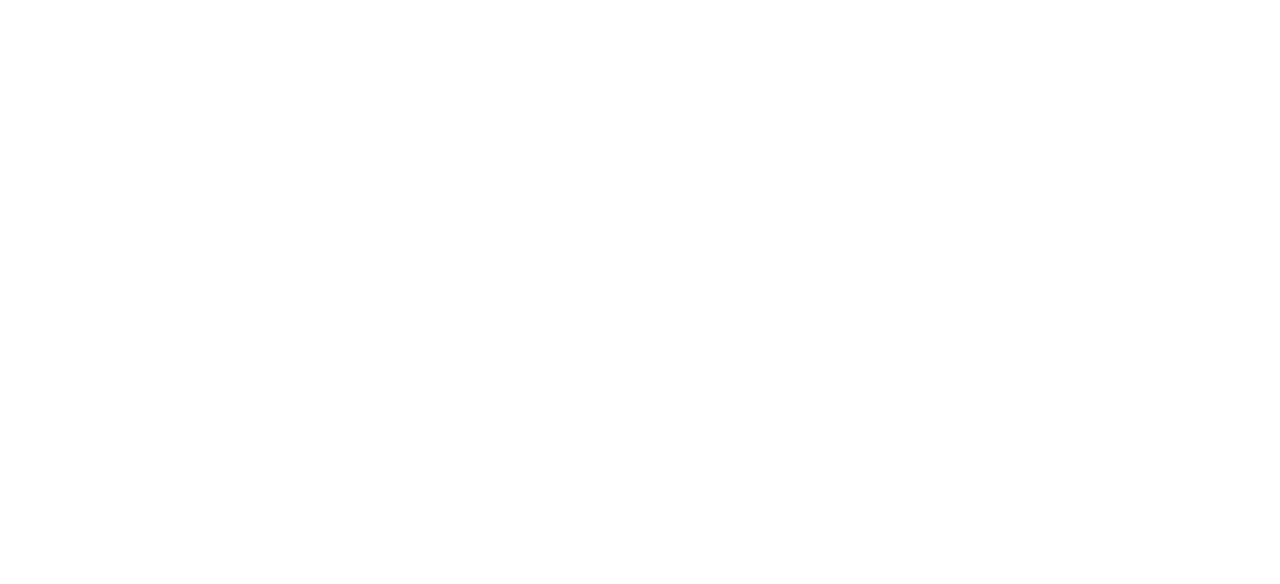
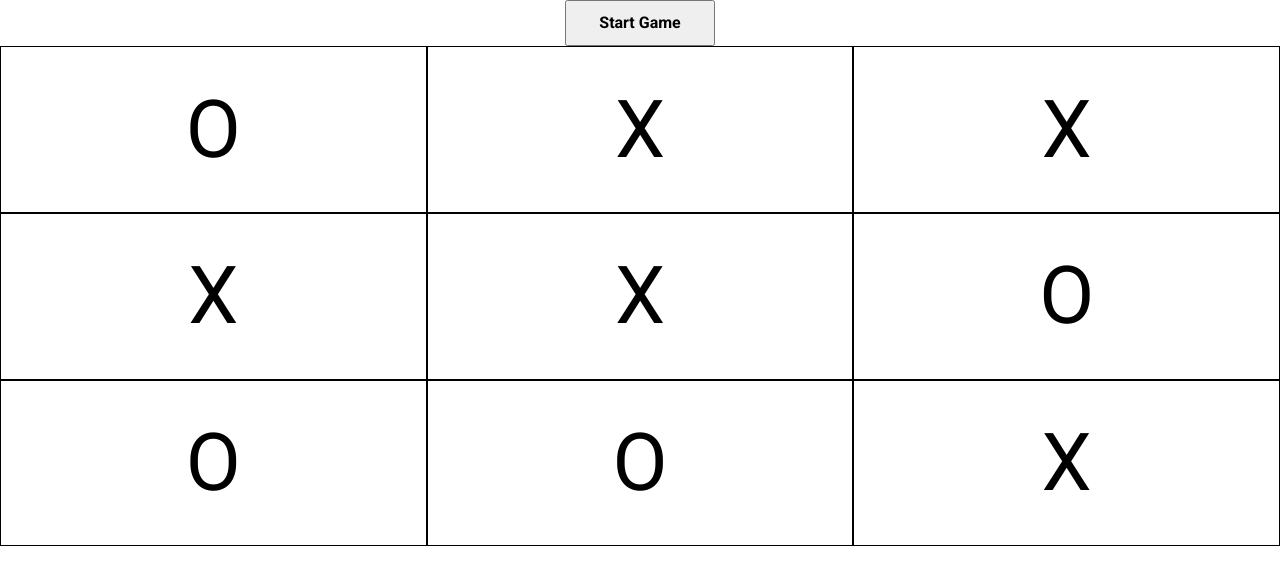
Before and after one commit to ffdmatt/odin-tictactoe, a website: page index.html in a window 1280 px wide. Drawn offline with Linux system fonts and the light colour scheme.

Commit message:
displayController set up building the board on screen

```diff
--- a/index.html
+++ b/index.html
@@ -4,11 +4,21 @@
     <meta charset="UTF-8">
     <meta name="viewport" content="width=device-width, initial-scale=1.0">
     <link rel="stylesheet" href="normalize.css">
+    <link rel="preconnect" href="https://fonts.googleapis.com">
+    <link rel="preconnect" href="https://fonts.gstatic.com" crossorigin>
+    <link href="https://fonts.googleapis.com/css2?family=Roboto:ital,wght@0,100;0,400;0,700;0,900;1,100;1,400;1,700;1,900&display=swap" rel="stylesheet">
     <link rel="stylesheet" href="style.css">
     <title>Document</title>
 </head>
 <body>
-
+    <header>
+        <nav>
+            <button class="btn btn-primary">Start Game</button>
+        </nav>
+    </header>
+    <main>
+        <div class="gameBoard" id="gameBoard"></div>
+    </main>
 </body>
 <footer>
     <script src="script.js" type="text/javascript"></script>
--- a/script.js
+++ b/script.js
@@ -0,0 +1,31 @@
+// module for game board, score keeping, etc
+const gameBoard = (() => {
+    //const board = {}[9];
+    const board = ["o", "x", "x", "x", "X", "O", "O", "O", "X"];
+
+    return board;
+})();
+
+// displayController module
+// should render the contents of the gameboard array to the webpage
+const displayController = (() => {
+    const boardContainer = document.getElementById("gameBoard");
+    const loadBoard = () => {
+        for(i = 0; i < 9; i++) {
+            let div = document.createElement("div");
+            let span = document.createElement("span");
+            boardContainer.appendChild(div).appendChild(span).append(gameBoard[i]);
+
+        }
+    }
+    return {loadBoard, boardContainer};
+})();
+
+// player factory with score, marker(?), winlose(?)
+const player = (score, marker, playerNumber) => {
+    const testFunction = () => console.log('player' + playerNumber + ' ready!');
+    return {score, marker, playerNumber, testFunction};
+};
+
+// load the board
+displayController.loadBoard();
--- a/style.css
+++ b/style.css
@@ -0,0 +1,33 @@
+body, p, span {
+    font-family: 'Roboto', 'sans-serif';
+}
+
+header {
+    display: flex;
+    justify-content: center;
+}
+
+#gameBoard {
+    display: grid;
+    grid-template: repeat(3, 1fr) / repeat(3, 1fr);
+    min-height: 500px;
+}
+
+#gameBoard > div {
+    border: 1px solid black;
+    padding: 2rem;
+    display: flex;
+    align-items: center;
+    justify-content: center;
+    font-size: 5rem;
+    text-transform: uppercase;
+}
+
+.btn {
+    padding: .75rem 2rem;
+    font-weight: 700;
+}
+
+.uppercase {
+    text-transform: capitalize;
+}
```
